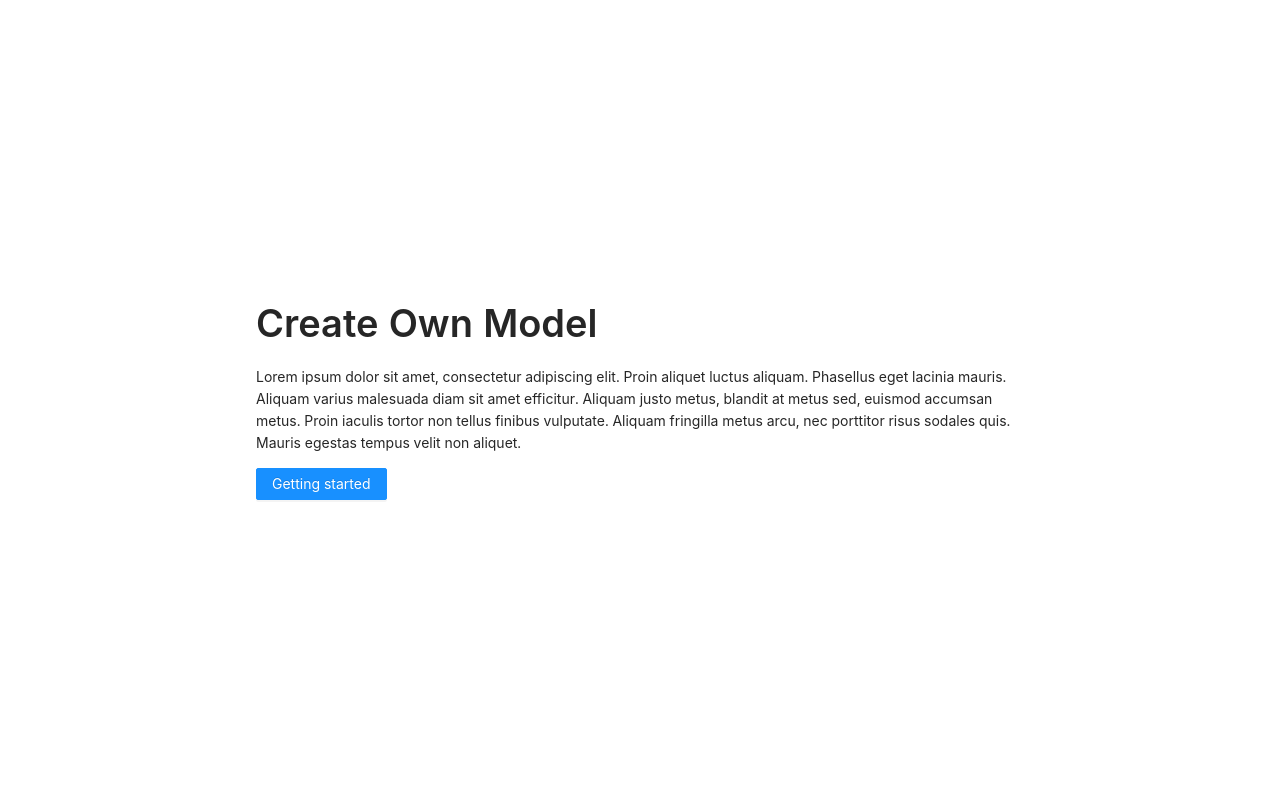
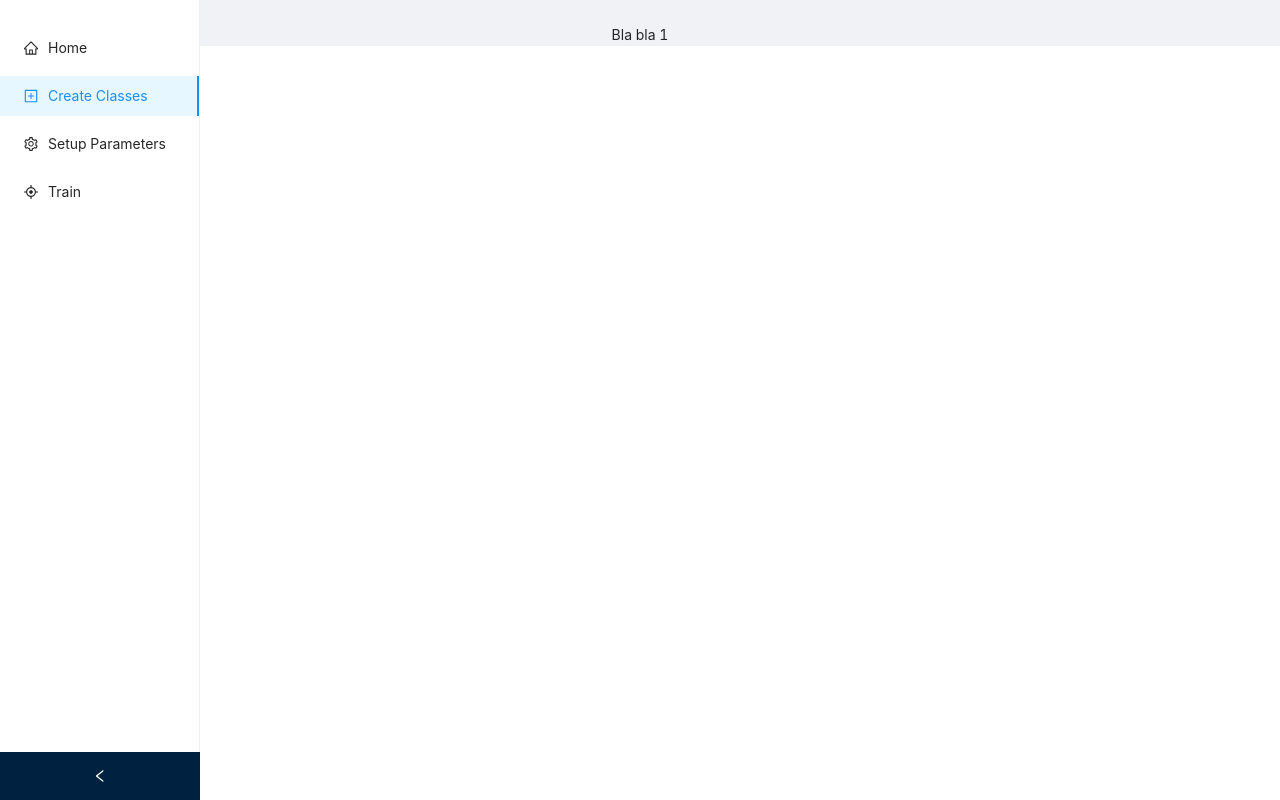
Before and after one commit to ilhamuh97/classify-ai, a React (Create React App) app: page /train in a window 1280 px wide. Built offline with nearby package versions, Linux system fonts and the light colour scheme.

Commit message:
setting layout

```diff
--- a/package.json
+++ b/package.json
@@ -16,6 +16,8 @@
         "react": "^18.2.0",
         "react-dom": "^18.2.0",
         "react-p5": "^1.3.30",
+        "react-router": "^6.4.3",
+        "react-router-dom": "^6.4.3",
         "react-scripts": "5.0.1",
         "web-vitals": "^2.1.4"
     },
--- a/src/App.js
+++ b/src/App.js
@@ -1,14 +1,11 @@
-import React, { useState } from 'react';
+import React from 'react';
 import './App.scss';
-import Home from './components/Home/Home';
-import Content from './components/Content/Content';
+import Routing from './views/Routing';
 
 function App() {
-    const [started, setStarted] = useState(false);
-    console.log(started);
     return (
         <div className="App">
-            {!started ? <Home started={started} setStarted={setStarted} /> : <Content />}
+            <Routing />
         </div>
     );
 }
--- a/src/components/Home/Home.js
+++ b/src/components/Home/Home.js
@@ -1,9 +1,10 @@
 import React from 'react';
+import { Link } from 'react-router-dom';
 import { Button } from 'antd';
 import { Typography } from 'antd';
 import styles from './Home.module.scss';
 
-const Home = ({ started, setStarted }) => {
+const Home = () => {
     const { Title, Paragraph } = Typography;
     return (
         <div className={styles.home}>
@@ -17,8 +18,8 @@ const Home = ({ started, setStarted }) => {
                     nec porttitor risus sodales quis. Mauris egestas tempus velit non aliquet.
                 </Paragraph>
                 <div>
-                    <Button type="primary" onClick={() => setStarted(!started)}>
-                        Getting started
+                    <Button type="primary">
+                        <Link to="/train">Get Started</Link>
                     </Button>
                 </div>
             </Typography>
--- /dev/null
+++ b/src/components/Main/Main.js
@@ -0,0 +1,73 @@
+import React, { useState } from 'react';
+import { AimOutlined, SettingOutlined, PlusSquareOutlined, HomeOutlined } from '@ant-design/icons';
+import { Layout, Menu } from 'antd';
+import { useNavigate } from 'react-router-dom';
+import styles from './Main.module.scss';
+
+const Main = () => {
+    let navigate = useNavigate();
+    const { Sider, Content } = Layout;
+    const [collapsed, setCollapsed] = useState(false);
+    const [key, setKey] = useState(1);
+
+    function getItem(label, key, icon, children) {
+        return {
+            key,
+            icon,
+            children,
+            label
+        };
+    }
+
+    const items = [
+        getItem('Home', '0', <HomeOutlined />),
+        getItem('Create Classes', '1', <PlusSquareOutlined />),
+        getItem('Setup Parameters', '2', <SettingOutlined />),
+        getItem('Train', '3', <AimOutlined />)
+    ];
+
+    const onClick = (e) => {
+        setKey(e.key);
+        if (e.key === '0') {
+            navigate('/');
+        }
+    };
+
+    const ContentElem = (key) => {
+        switch (key) {
+            case '1':
+                return <div>Bla bla {key}</div>;
+            case '2':
+                return <div>Bla bla {key}</div>;
+            case '3':
+                return <div>Bla bla {key}</div>;
+            default:
+                return <div>Bla bla {key}</div>;
+        }
+    };
+
+    return (
+        <Layout className={styles.layout}>
+            <Sider
+                className={styles.sider}
+                collapsible
+                collapsed={collapsed}
+                onCollapse={(value) => setCollapsed(value)}>
+                <Menu
+                    onClick={onClick}
+                    className={styles.menu}
+                    defaultSelectedKeys={['1']}
+                    mode="inline"
+                    items={items}
+                />
+            </Sider>
+            <Layout>
+                <Content style={{ margin: '24px 16px 0', overflow: 'initial' }}>
+                    {ContentElem(key)}
+                </Content>
+            </Layout>
+        </Layout>
+    );
+};
+
+export default Main;
--- /dev/null
+++ b/src/components/Main/Main.module.scss
@@ -0,0 +1,20 @@
+.layout{
+    min-height: 100vh;
+    .sider{
+        padding-top: 24px;
+        overflow: auto;
+        height: 100vh;
+        position: fixed;
+        left: 0;
+        top: 0;
+        bottom: 0;
+        background-color: #fff;
+        border-right: 1px solid #f0f0f0;
+        .ant-layout-sider-trigger{
+            background-color: #fff;
+        }
+        .menu{
+            border-right: 0;
+        }
+    }
+}
--- /dev/null
+++ b/src/components/common/ScrollToTop/ScrollToTop.js
@@ -0,0 +1,14 @@
+import React, { useLayoutEffect } from 'react';
+import { useLocation } from 'react-router-dom';
+
+const ScrollToTop = ({ children }) => {
+    const { pathname } = useLocation();
+    // Scroll to top if path changes
+    useLayoutEffect(() => {
+        window.scrollTo(0, 0);
+    }, [pathname]);
+
+    return <>{children}</>;
+};
+
+export default ScrollToTop;
--- /dev/null
+++ b/src/views/Routing.js
@@ -0,0 +1,21 @@
+import React from 'react';
+import { BrowserRouter as Router, Routes, Route } from 'react-router-dom';
+import Home from '../components/Home/Home';
+import Main from '../components/Main/Main';
+import ScrollToTop from '../components/common/ScrollToTop/ScrollToTop';
+
+const Routing = () => {
+    return (
+        <Router>
+            <ScrollToTop />
+            <div>
+                <Routes>
+                    <Route path="/" element={<Home />} exact />
+                    <Route path="/train" element={<Main />} />
+                </Routes>
+            </div>
+        </Router>
+    );
+};
+
+export default Routing;
```
Also changed, not shown: 1 other file (tests, documents, lock files or other folders).
